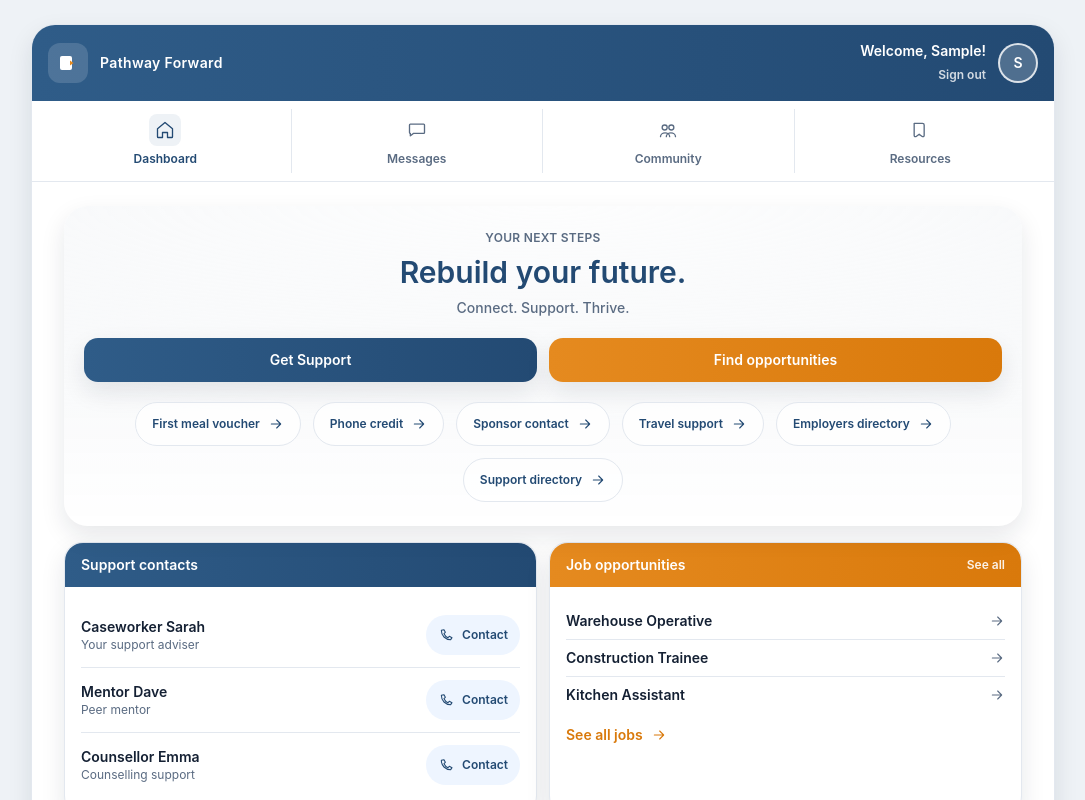
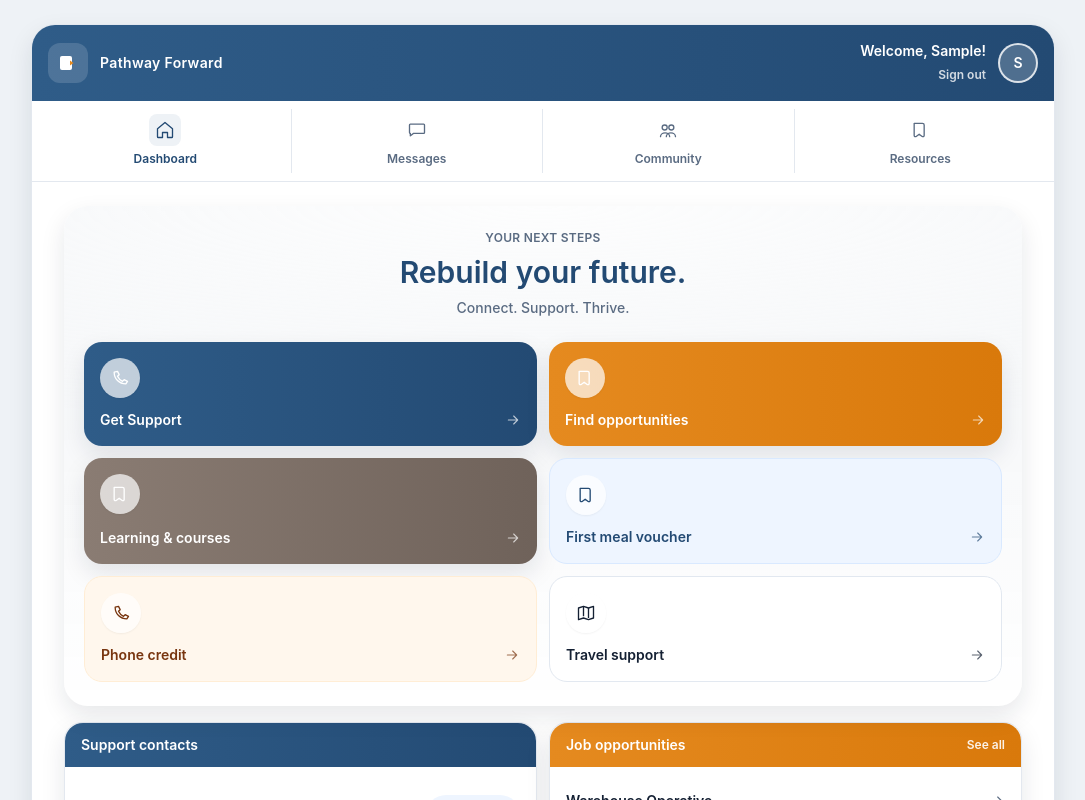
Before and after one commit to yzd6n5nc2f-boop/Pathfinder, a React (Vite) app: page /login in a window 1280 px wide. Both pictures are taken after typing "Sample" into the empty fields and a click on the button "Continue". Shown: the top 800 px of the page, without its empty margins (97-1182 px from the left). Built offline with nearby package versions, Linux system fonts and the light colour scheme; the HTML template or start-up script is replaced by a standard one.

Commit message:
Update dashboard hero tiles

```diff
--- a/src/pages/Dashboard.tsx
+++ b/src/pages/Dashboard.tsx
@@ -1,7 +1,12 @@
-import React, { useState } from "react";
+import React from "react";
 import { Link } from "react-router-dom";
 import Card from "../components/Card";
-import { ArrowRightIcon, PhoneIcon } from "../components/Icons";
+import {
+  ArrowRightIcon,
+  MapIcon,
+  PhoneIcon,
+  ResourceIcon
+} from "../components/Icons";
 import {
   communityTopics,
   courses,
@@ -10,14 +15,49 @@ import {
 } from "../data/mock";
 
 const Dashboard = () => {
-  const [showAllQuickLinks, setShowAllQuickLinks] = useState(false);
-  const quickLinks = [
-    { label: "First meal voucher", to: "/first-meal" },
-    { label: "Phone credit", to: "/comms" },
-    { label: "Sponsor contact", to: "/sponsor" },
-    { label: "Travel support", to: "/travel" },
-    { label: "Employers directory", to: "/employers" },
-    { label: "Support directory", to: "/resources" }
+  const heroTiles = [
+    {
+      label: "Get Support",
+      to: "/sponsor",
+      icon: PhoneIcon,
+      tone:
+        "bg-brand-gradient text-white shadow-card hover:shadow-card focus-visible:ring-brand/40"
+    },
+    {
+      label: "Find opportunities",
+      to: "/jobs",
+      icon: ResourceIcon,
+      tone:
+        "bg-amber-gradient text-white shadow-card hover:shadow-card focus-visible:ring-amber-300/60"
+    },
+    {
+      label: "Learning & courses",
+      to: "/courses",
+      icon: ResourceIcon,
+      tone:
+        "bg-neutral-gradient text-white shadow-card hover:shadow-card focus-visible:ring-slate-200/60"
+    },
+    {
+      label: "First meal voucher",
+      to: "/first-meal",
+      icon: ResourceIcon,
+      tone:
+        "border border-brand-100 bg-brand-50 text-brand shadow-card/40 hover:shadow-card focus-visible:ring-brand/30"
+    },
+    {
+      label: "Phone credit",
+      to: "/comms",
+      icon: PhoneIcon,
+      tone:
+        "border border-amber-100 bg-amber-50 text-amber-900 shadow-card/40 hover:shadow-card focus-visible:ring-amber-200/70"
+    },
+    {
+      label: "Travel support",
+      to: "/travel",
+      icon: MapIcon,
+      tone:
+        "border border-slate-200 bg-white text-ink shadow-card/40 hover:shadow-card focus-visible:ring-slate-200/70"
+    }
   ];
 
   return (
@@ -38,44 +78,25 @@ const Dashboard = () => {
         <p className="mt-2 text-sm font-medium text-muted">
           Connect. Support. Thrive.
         </p>
-        <div className="mt-5 flex flex-col gap-3 sm:flex-row sm:justify-center">
-          <Link
-            to="/sponsor"
-            className="inline-flex min-h-[44px] w-full items-center justify-center rounded-button bg-brand-gradient px-4 py-2 text-sm font-semibold text-white shadow-card"
-          >
-            Get Support
-          </Link>
-          <Link
-            to="/jobs"
-            className="inline-flex min-h-[44px] w-full items-center justify-center rounded-button bg-amber-gradient px-4 py-2 text-sm font-semibold text-white shadow-card"
-          >
-            Find opportunities
-          </Link>
-        </div>
-        <div className="mt-5 flex flex-wrap justify-center gap-3">
-          {quickLinks.map((link, index) => {
-            const isHiddenOnMobile = index >= 3 && !showAllQuickLinks;
+        <div className="mt-6 grid grid-cols-2 gap-3">
+          {heroTiles.map((tile) => {
+            const Icon = tile.icon;
             return (
               <Link
-                key={link.to}
-                to={link.to}
-                className={`min-h-[44px] items-center gap-2 rounded-full border border-line bg-white/80 px-4 py-2 text-xs font-semibold text-brand ${
-                  isHiddenOnMobile ? "hidden sm:inline-flex" : "inline-flex"
-                }`}
+                key={tile.to}
+                to={tile.to}
+                className={`group flex min-h-[96px] flex-col items-start justify-between gap-3 rounded-[18px] p-4 text-left text-sm font-semibold transition duration-200 hover:-translate-y-0.5 active:scale-[0.98] focus-visible:outline-none focus-visible:ring-2 ${tile.tone}`}
               >
-                {link.label}
-                <ArrowRightIcon className="h-4 w-4" />
+                <span className="inline-flex h-10 w-10 items-center justify-center rounded-full bg-white/70 text-current shadow-sm">
+                  <Icon className="h-5 w-5" />
+                </span>
+                <span className="flex w-full items-center justify-between gap-2">
+                  {tile.label}
+                  <ArrowRightIcon className="h-4 w-4 opacity-70" />
+                </span>
               </Link>
             );
           })}
-          <button
-            type="button"
-            onClick={() => setShowAllQuickLinks((showAll) => !showAll)}
-            className="inline-flex min-h-[44px] items-center gap-2 rounded-full border border-line bg-white/80 px-4 py-2 text-xs font-semibold text-brand sm:hidden"
-          >
-            {showAllQuickLinks ? "Show less" : "See more"}
-            <ArrowRightIcon className="h-4 w-4" />
-          </button>
         </div>
       </section>
 
```
